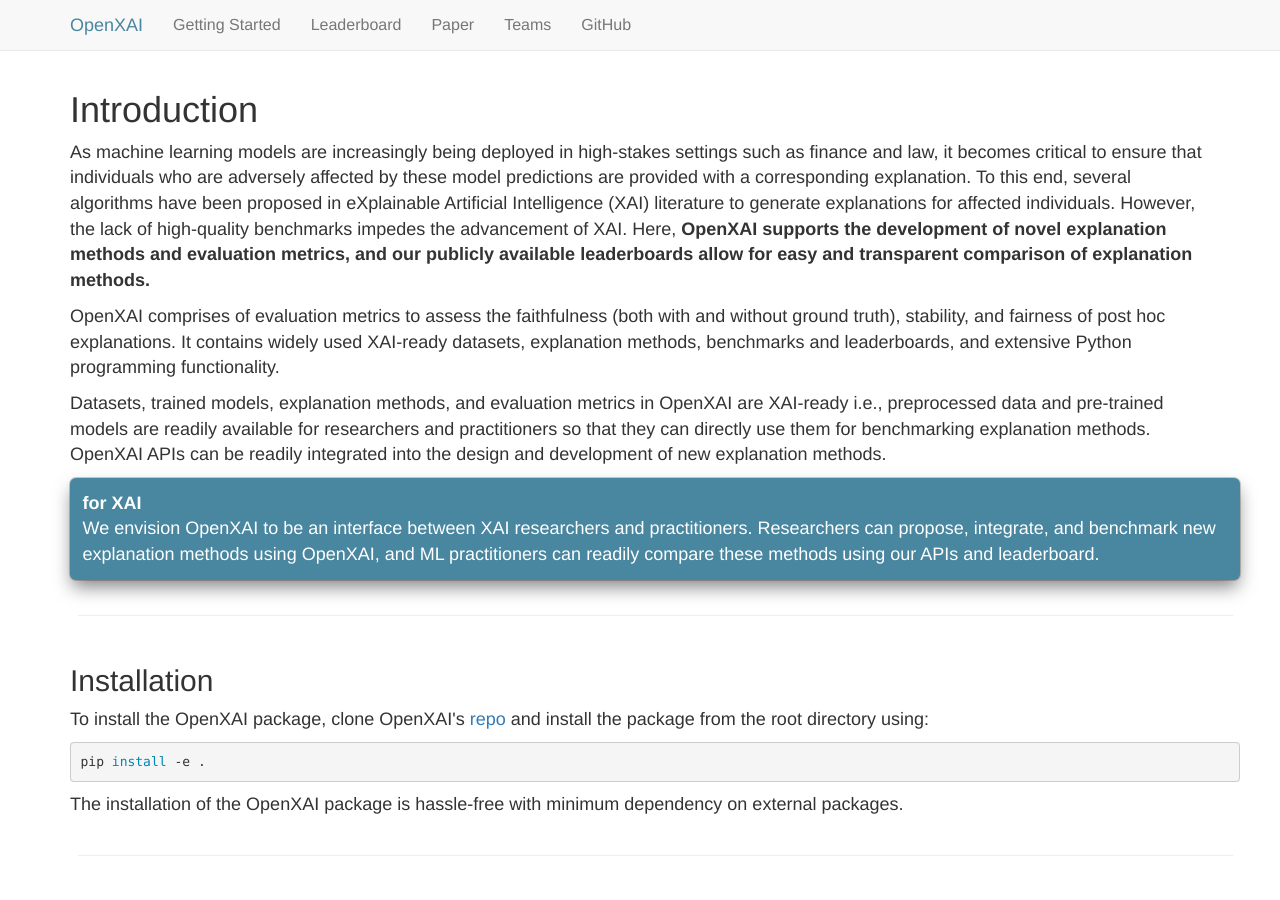
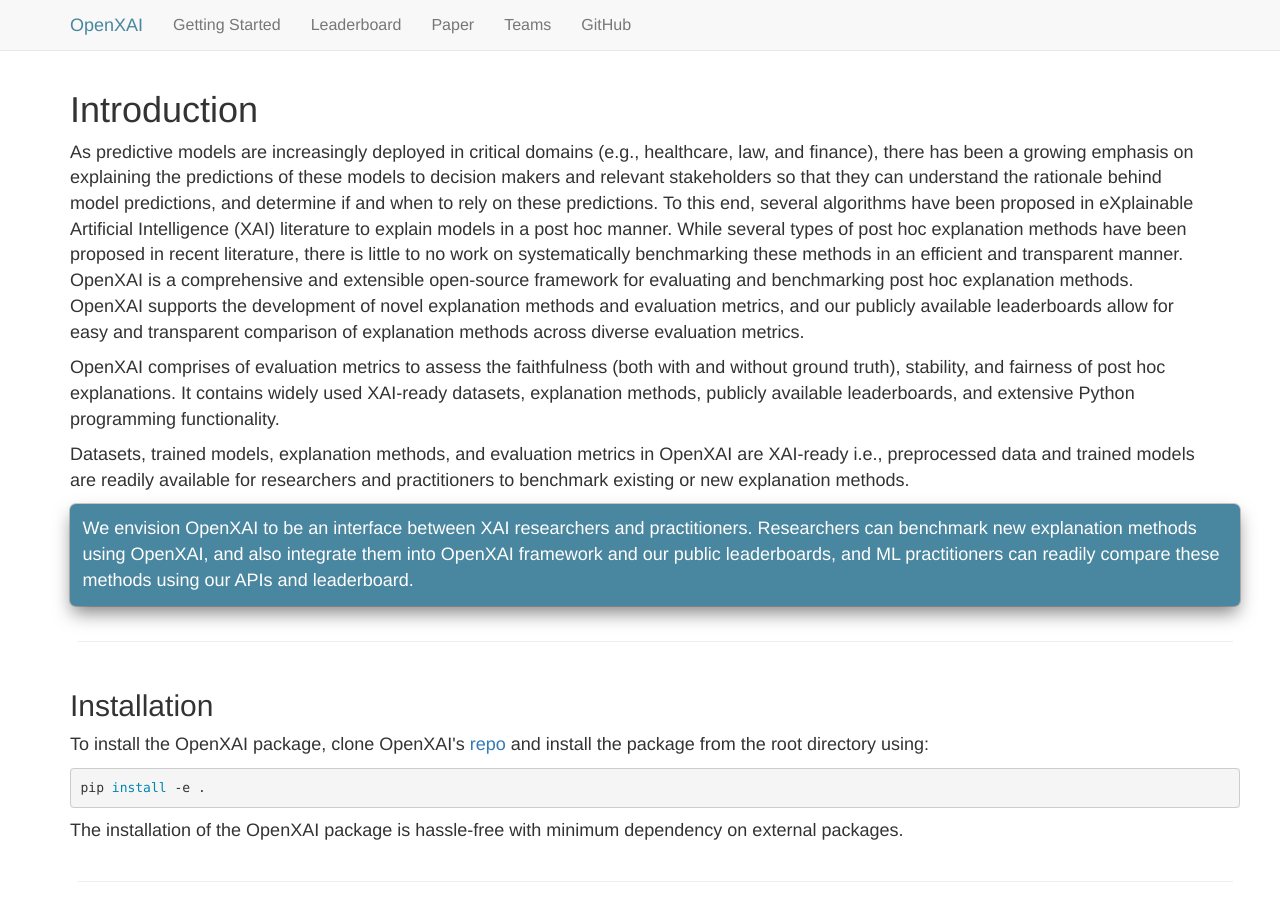
Before and after one commit to open-xai/open-xai.github.io, a Jekyll site: the page quick-start.html, which Jekyll copies as it is, in a window 1280 px wide and 900 px high. Built offline with Jekyll 4.4.1, drawn with Linux system fonts in a browser that asks for light colours.

Commit message:
Update quick-start.html

```diff
--- a/quick-start.html
+++ b/quick-start.html
@@ -99,23 +99,25 @@
     <h1 id="introduction">Introduction</h1>
 
 <p class="is-size-5">
-As machine learning models are increasingly being deployed in high-stakes settings such as finance and law, it becomes critical to ensure that individuals who are adversely affected by these model predictions are provided with a corresponding explanation. To this end, several algorithms have been proposed in eXplainable Artificial Intelligence (XAI) literature to generate explanations for affected individuals. However, the lack of high-quality benchmarks impedes the advancement of XAI. Here, <b>OpenXAI supports the development of novel explanation methods and evaluation metrics, and our publicly available leaderboards allow for easy and transparent comparison of explanation methods.</b>
+As predictive models are increasingly deployed in critical domains (e.g., healthcare, law, and finance), there has been a growing emphasis on explaining the predictions of these models to decision makers and relevant stakeholders so that they can understand the rationale behind model predictions, and determine if and when to rely on these predictions.
+To this end, several algorithms have been proposed in eXplainable Artificial Intelligence (XAI) literature to explain models in a post hoc manner. While several types of post hoc explanation methods have been proposed in recent literature, there is little to no work on systematically benchmarking these methods in an efficient and transparent manner.
+OpenXAI is a comprehensive and extensible open-source framework for evaluating and benchmarking post hoc explanation methods.
+OpenXAI supports the development of novel explanation methods and evaluation metrics, and our publicly available leaderboards allow for easy and transparent comparison of explanation methods across diverse evaluation metrics.
 </p>
 
 <p class="is-size-5">
-OpenXAI comprises of evaluation metrics to assess the faithfulness (both with and without ground truth), stability, and fairness of post hoc explanations. It contains widely used XAI-ready datasets, explanation methods, benchmarks and leaderboards, and extensive Python programming functionality.
+OpenXAI comprises of evaluation metrics to assess the faithfulness (both with and without ground truth), stability, and fairness of post hoc explanations. It contains widely used XAI-ready datasets, explanation methods, publicly available leaderboards, and extensive Python programming functionality.
 </p>
 
 <p class="is-size-5">
-Datasets, trained models, explanation methods, and evaluation metrics in OpenXAI are XAI-ready i.e., preprocessed data and pre-trained models are readily available for researchers and practitioners so that they can directly use them for benchmarking explanation methods. OpenXAI APIs can be readily integrated into the design and development of new explanation methods.
+Datasets, trained models, explanation methods, and evaluation metrics in OpenXAI are XAI-ready i.e., preprocessed data and trained models are readily available for researchers and practitioners to benchmark existing or new explanation methods.
 </p>
 
 <div class="container" style="padding: 0;">
             <div class="columns is-vcentered">
                 <div class="column is-12 is-size-5">
                     <div class="box has-background-info has-text-white">
-                        <b> for XAI</b><br />
-                        We envision OpenXAI to be an interface between XAI researchers and practitioners. Researchers can propose, integrate, and benchmark new explanation methods using OpenXAI, and ML practitioners can readily compare these methods using our APIs and leaderboard.
+                        We envision OpenXAI to be an interface between XAI researchers and practitioners. Researchers can benchmark new explanation methods using OpenXAI, and also integrate them into OpenXAI framework and our public leaderboards, and ML practitioners can readily compare these methods using our APIs and leaderboard.
                 </div>
             </div>
 </div>
```
